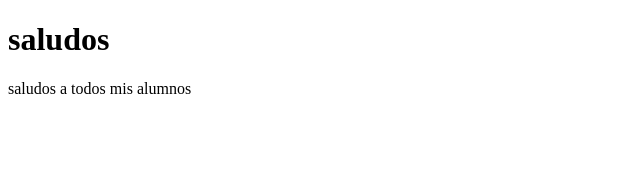
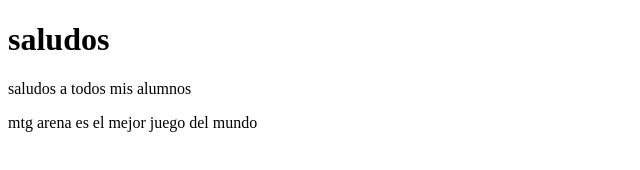
Before and after one commit to Esen-Q1-2022-Prog-Interfaz/s1-c3-proyecto-test-02, a plain HTML site: page hello.html in a window 1280 px wide. Shown: the whole page, without its empty margins (0-640 px from the left). Drawn offline with Linux system fonts and the light colour scheme.

Commit message:
agregamos mtg arena

```diff
--- a/hello.html
+++ b/hello.html
@@ -11,6 +11,7 @@
 <body>
     <h1>saludos</h1>
     <p>saludos a todos mis alumnos</p>
+    <p>mtg arena es el mejor juego del mundo</p>
 </body>
 
 </html>
```
